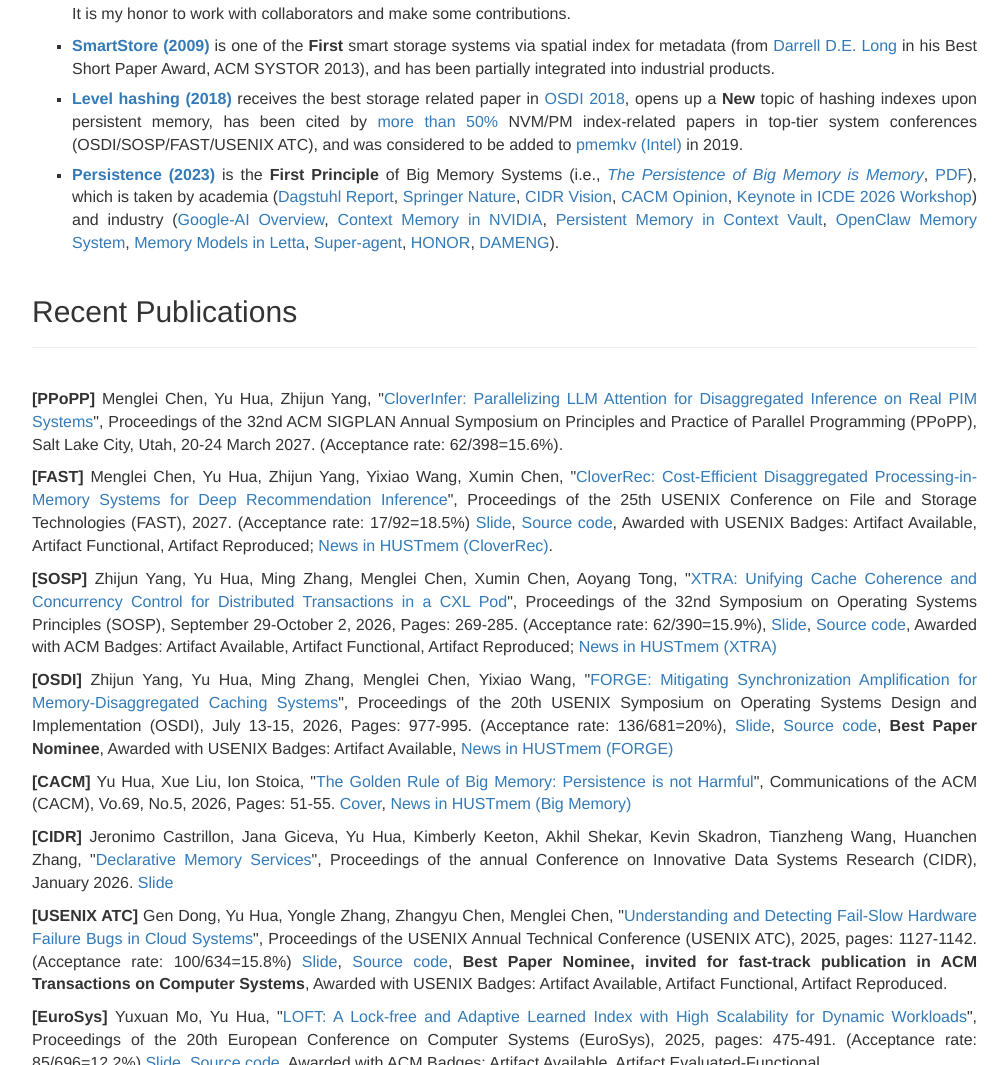
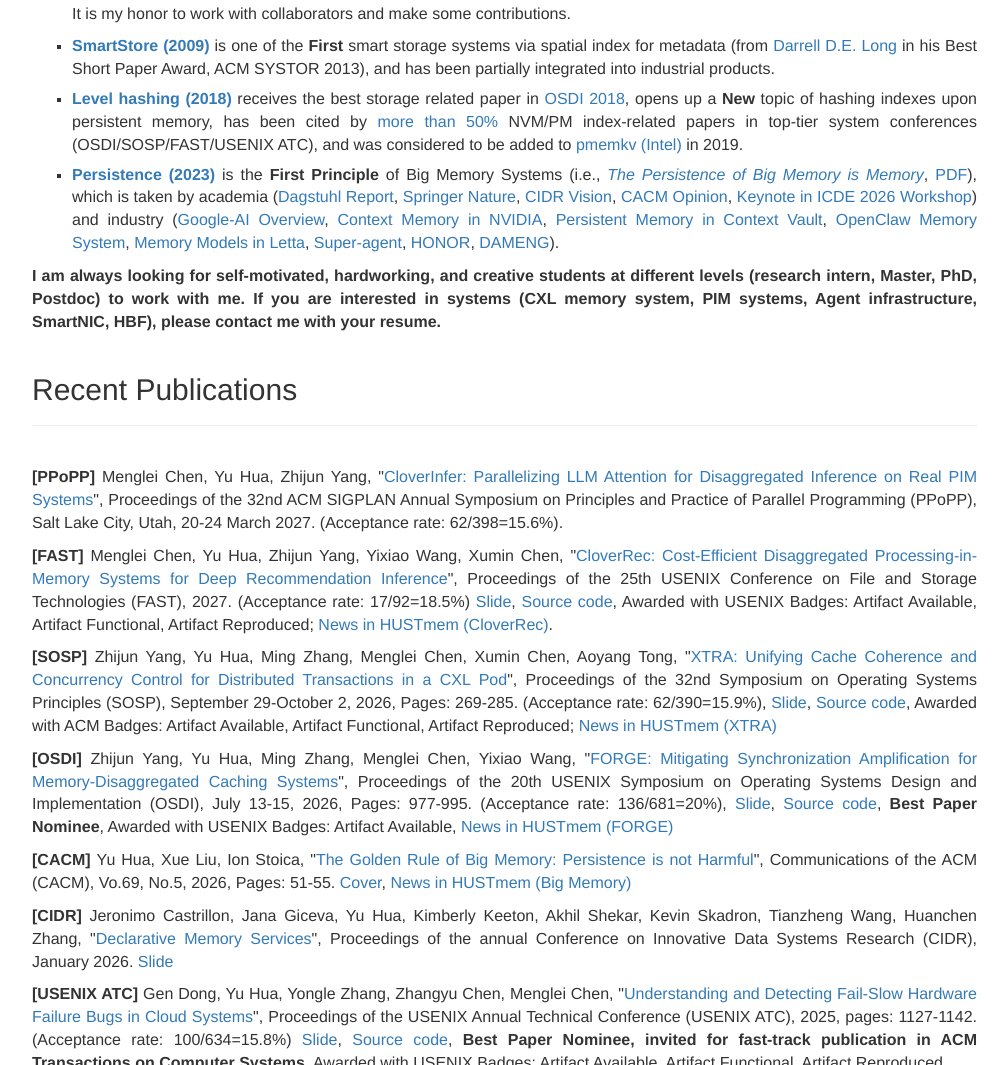
Before and after one commit to csyhua/csyhua.github.io, a plain HTML site: page csyhua/index.html in a window 1280 px wide. Shown: the part 696-1761 px from the top of the page, without its empty margins (38-1046 px from the left). Drawn offline with nearby package versions, Linux system fonts and the light colour scheme.

Commit message:
Update index.html

```diff
--- a/csyhua/index.html
+++ b/csyhua/index.html
@@ -126,6 +126,10 @@
             </div>
           </div> -->
 
+			<p align="justify"><font  size="3.0">
+           		   <b> I am always looking for self-motivated, hardworking, and creative students at different levels (research intern, Master, PhD, Postdoc) to work with me.
+					   If you are interested in systems (CXL memory system, PIM systems, Agent infrastructure, SmartNIC, HBF), please contact me with your resume. </b>
+				</font></p>
 
           <div class="entry">
             <div id="publications" class="page-header">
```
